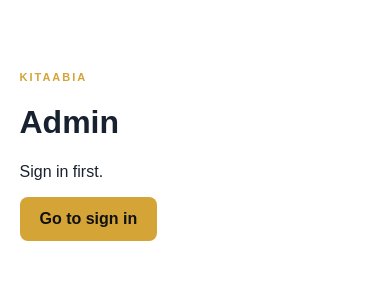
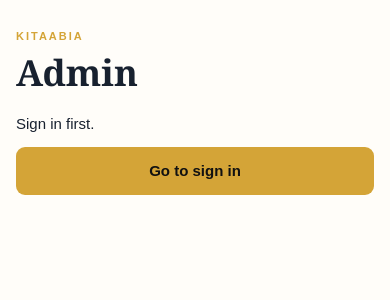
Before and after one commit to ducale2023-cloud/kitaabia, a Next.js app: page /admin in a window 390 px wide. Shown: the top 300 px of the page. Built offline with nearby package versions, Linux system fonts and the light colour scheme; no server answers.

Commit message:
Refactor global styles with CSS variables and improvements

```diff
--- a/app/globals.css
+++ b/app/globals.css
@@ -1 +1,64 @@
-*{box-sizing:border-box}html,body{margin:0;padding:0}body{font-family:Arial,sans-serif;color:#18212f;background:#fff}a{color:inherit;text-decoration:none}.top{height:72px;display:flex;align-items:center;justify-content:space-between;padding:0 6%;border-bottom:1px solid #e6e1d7}.brand{font:700 22px Georgia;color:#081d3a}.brand span{display:block;font:10px Arial;color:#718096;letter-spacing:1px}.wrap{max-width:1180px;margin:auto;padding:60px 5%}.hero{background:#081d3a;color:#fff;padding:90px 7%;min-height:520px}.eyebrow{color:#d4a437;letter-spacing:2px;font-size:11px;font-weight:700}.hero h1{font:700 clamp(46px,7vw,76px)/1.02 Georgia;max-width:760px}.hero em{color:#d4a437;font-style:normal}.hero p{max-width:600px;line-height:1.7;color:#cdd6e1}.btn{display:inline-block;padding:13px 20px;border-radius:8px;font-weight:700}.gold{background:#d4a437;color:#111}.grid{display:grid;grid-template-columns:repeat(4,1fr);gap:20px}.card{border:1px solid #e6e1d7;border-radius:12px;padding:18px}.card h3{margin:14px 0 5px}.muted{color:#718096}.form{max-width:480px;display:grid;gap:12px}.form input{padding:14px;border:1px solid #ddd;border-radius:8px}.error{color:#a12b2b}.success{color:#267347}@media(max-width:700px){.grid{grid-template-columns:repeat(2,1fr)}.hero{padding:60px 5%}}
+:root{--navy:#081d3a;--gold:#d4a437;--ink:#18212f;--muted:#718096;--line:#e6e1d7;--paper:#fffdf9}
+*{box-sizing:border-box}
+html{margin:0;padding:0;overflow-x:hidden}
+body{margin:0;padding:0;font-family:Arial,sans-serif;color:var(--ink);background:var(--paper);overflow-x:hidden}
+a{color:inherit;text-decoration:none}
+img{max-width:100%;height:auto}
+button,input,textarea,select{font:inherit;max-width:100%}
+.top{min-height:68px;display:flex;align-items:center;justify-content:space-between;gap:20px;padding:12px clamp(16px,5vw,72px);border-bottom:1px solid var(--line);background:#fff;position:sticky;top:0;z-index:20}
+.brand{font:700 22px Georgia,serif;color:var(--navy);line-height:1.05;white-space:nowrap}
+.brand span{display:block;font:10px Arial,sans-serif;color:var(--muted);letter-spacing:1px;margin-top:4px}
+.top nav{display:flex;align-items:center;justify-content:flex-end;gap:14px;font-size:14px;white-space:nowrap}
+.wrap{width:min(1180px,100%);margin:0 auto;padding:48px clamp(16px,5vw,60px)}
+.hero{background:var(--navy);color:#fff;padding:clamp(56px,9vw,100px) clamp(20px,8vw,90px);min-height:520px;display:flex;flex-direction:column;justify-content:center}
+.hero h1{font:700 clamp(42px,7vw,76px)/1.03 Georgia,serif;max-width:760px;margin:18px 0}
+.hero em{color:var(--gold);font-style:normal}
+.hero p:not(.eyebrow){max-width:600px;line-height:1.7;color:#cdd6e1}
+.eyebrow{color:var(--gold);letter-spacing:2px;font-size:11px;font-weight:700;margin:0}
+h1{font:700 clamp(34px,5vw,54px)/1.08 Georgia,serif;margin:12px 0 28px}
+h2{font-size:28px;line-height:1.2}
+h3{line-height:1.25}
+.btn,.button{display:inline-flex;align-items:center;justify-content:center;min-height:46px;padding:12px 20px;border:0;border-radius:9px;font-weight:700;cursor:pointer}
+.gold{background:var(--gold);color:#111}
+.grid{display:grid;grid-template-columns:repeat(4,minmax(0,1fr));gap:20px}
+.card{border:1px solid var(--line);border-radius:14px;padding:20px;background:#fff;min-width:0;overflow:hidden}
+.card h3{margin:14px 0 6px}.muted{color:var(--muted)}
+.cover{width:100%;aspect-ratio:2/3;object-fit:cover;border-radius:9px;display:block}
+.bookHero{display:grid;grid-template-columns:minmax(190px,280px) minmax(0,1fr);gap:42px;align-items:start;margin-top:28px}
+.bookCover{width:100%;max-width:280px;aspect-ratio:2/3;object-fit:cover;border-radius:12px;box-shadow:0 14px 35px #081d3a22}
+.bookHero h1{margin:10px 0}.bookHero h2{font:600 22px Georgia,serif;margin:0 0 18px}.bookHero .muted{line-height:1.7}
+.form{width:100%;max-width:620px;display:grid;gap:14px}
+.form input:not([type="checkbox"]),.form textarea,.form select{width:100%;padding:14px;border:1px solid #d9d6cf;border-radius:9px;background:#fff;color:var(--ink)}
+.form textarea{min-height:120px;resize:vertical}.form label{display:grid;gap:8px;line-height:1.4}
+.form input[type="file"]{width:100%;padding:12px;border:1px dashed #cfc9bc;border-radius:9px;background:#faf8f3}
+.form input[type="checkbox"]{width:18px;height:18px;margin-right:8px;vertical-align:middle}
+.error{color:#a12b2b}.success{color:#267347}
+.reader{height:100dvh;min-height:100vh;display:flex;flex-direction:column;background:#111}
+.reader header{flex:0 0 auto;min-height:54px;padding:14px 18px;background:var(--navy);color:#fff;display:flex;align-items:center;overflow:hidden}
+.reader header strong{white-space:nowrap;overflow:hidden;text-overflow:ellipsis}
+.readerFrame{display:block;width:100%;flex:1;min-height:0;border:0;background:#fff}
+@media(max-width:900px){.grid{grid-template-columns:repeat(2,minmax(0,1fr))}.bookHero{grid-template-columns:220px minmax(0,1fr);gap:28px}}
+@media(max-width:700px){
+ body{font-size:15px}
+ .top{min-height:62px;padding:10px 14px;gap:10px;position:relative}
+ .brand{font-size:19px}.brand span{font-size:9px;letter-spacing:.8px}
+ .top nav{gap:8px;font-size:12px;flex-wrap:wrap}
+ .wrap{padding:30px 16px}
+ .hero{min-height:500px;padding:58px 20px}
+ .hero h1{font-size:43px;max-width:100%;margin:16px 0}
+ .hero p:not(.eyebrow){font-size:15px;line-height:1.65}
+ h1{font-size:36px;margin-bottom:22px}
+ h2{font-size:25px}
+ .grid{grid-template-columns:1fr;gap:14px}
+ .card{padding:16px;border-radius:12px}
+ .cover{max-height:none}
+ .bookHero{grid-template-columns:1fr;gap:24px;margin-top:20px}
+ .bookCover{width:min(72vw,250px);margin:0 auto}
+ .bookHero h1{font-size:38px}
+ .bookHero h2{font-size:20px}
+ .btn,.button{width:100%;min-height:48px}
+ .form{max-width:none}
+ .reader header{padding:12px 14px;font-size:14px}
+ .readerFrame{height:calc(100dvh - 54px)}
+}
+@media(max-width:380px){.top nav{font-size:11px;gap:6px}.hero h1{font-size:38px}.wrap{padding-left:13px;padding-right:13px}}
```
